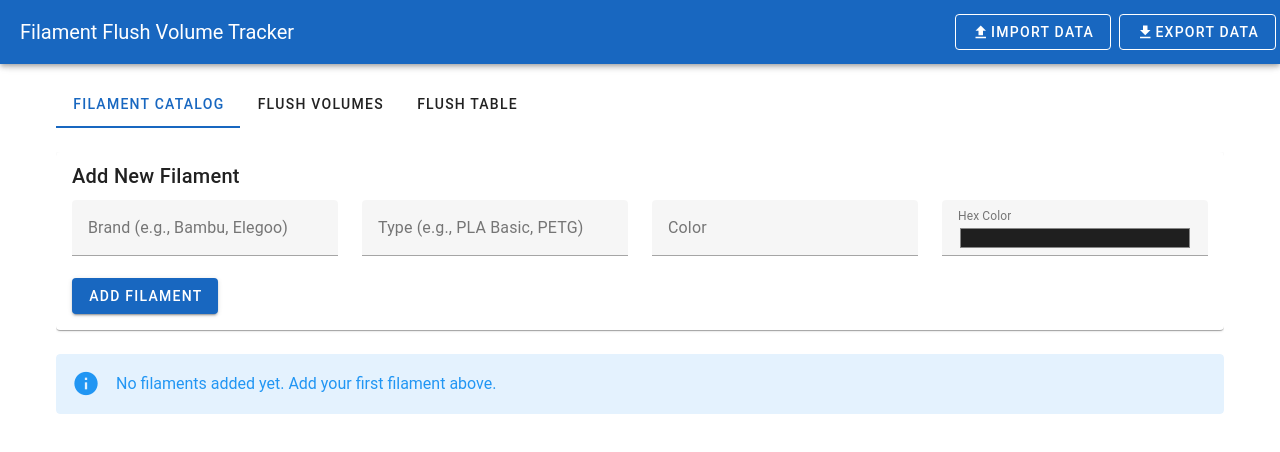
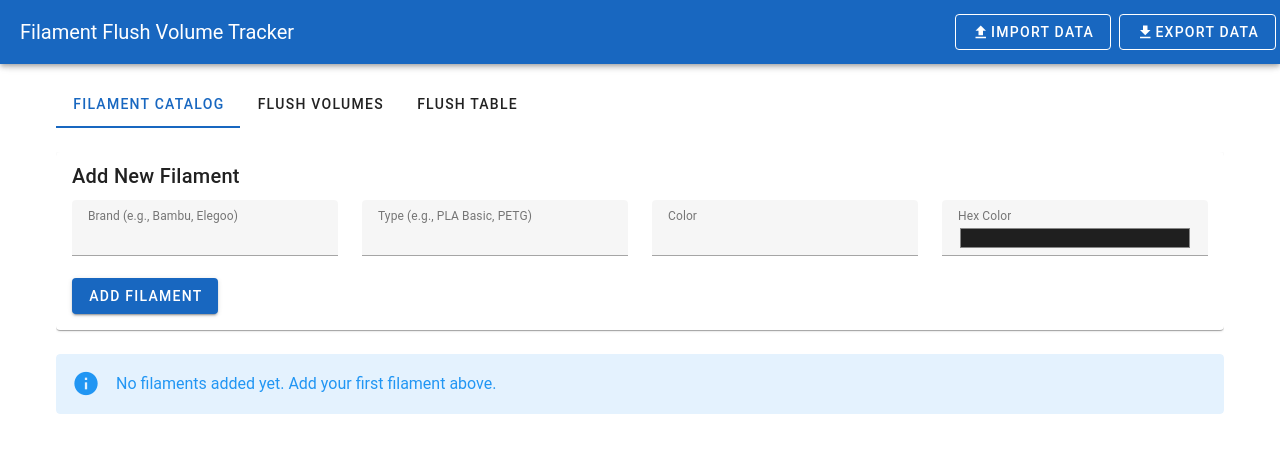
Before and after one commit to ntroutman/filament-tracker, a Vue app: page / in a window 1280 px wide. Shown: the top 452 px of the page. Built offline with nearby package versions, Linux system fonts and the light colour scheme.

Commit message:
feat: Add Filament fields now auto-complete

```diff
--- a/src/components/FilamentCatalog.vue
+++ b/src/components/FilamentCatalog.vue
@@ -7,25 +7,28 @@
         <v-form @submit.prevent="addFilament">
           <v-row>
             <v-col cols="12" md="3">
-              <v-text-field
+              <v-combobox
                   v-model="brand"
+                  :items="uniqueBrands"
                   label="Brand (e.g., Bambu, Elegoo)"
                   required
-              ></v-text-field>
+              ></v-combobox>
             </v-col>
             <v-col cols="12" md="3">
-              <v-text-field
+              <v-combobox
                   v-model="type"
+                  :items="uniqueTypes"
                   label="Type (e.g., PLA Basic, PETG)"
                   required
-              ></v-text-field>
+              ></v-combobox>
             </v-col>
             <v-col cols="12" md="3">
-              <v-text-field
+              <v-combobox
                   v-model="color"
+                  :items="uniqueColors"
                   label="Color"
                   required
-              ></v-text-field>
+              ></v-combobox>
             </v-col>
             <v-col cols="12" md="3">
               <v-text-field
@@ -309,6 +312,18 @@ const filteredFilaments = computed(() => {
   return filtered
 })
 
+const uniqueBrands = computed(() =>
+  [...new Set(store.filaments.map(f => f.brand))].sort()
+)
+
+const uniqueTypes = computed(() =>
+  [...new Set(store.filaments.map(f => f.type))].sort()
+)
+
+const uniqueColors = computed(() =>
+  [...new Set(store.filaments.map(f => f.color))].sort()
+)
+
 function addFilament() {
   const filamentId = store.addFilament(brand.value, type.value, color.value, hexColor.value)
   brand.value = type.value = color.value = ''
```
